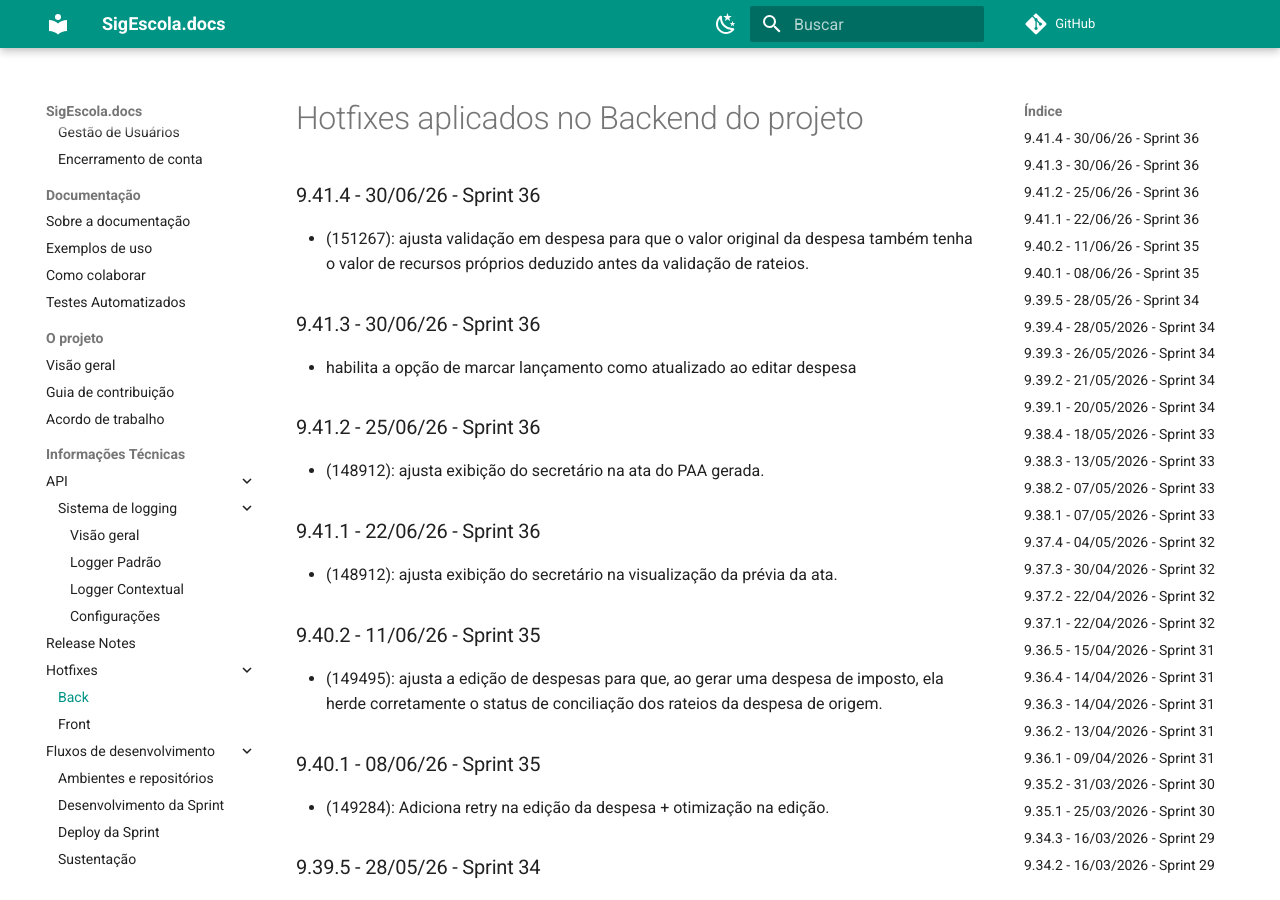
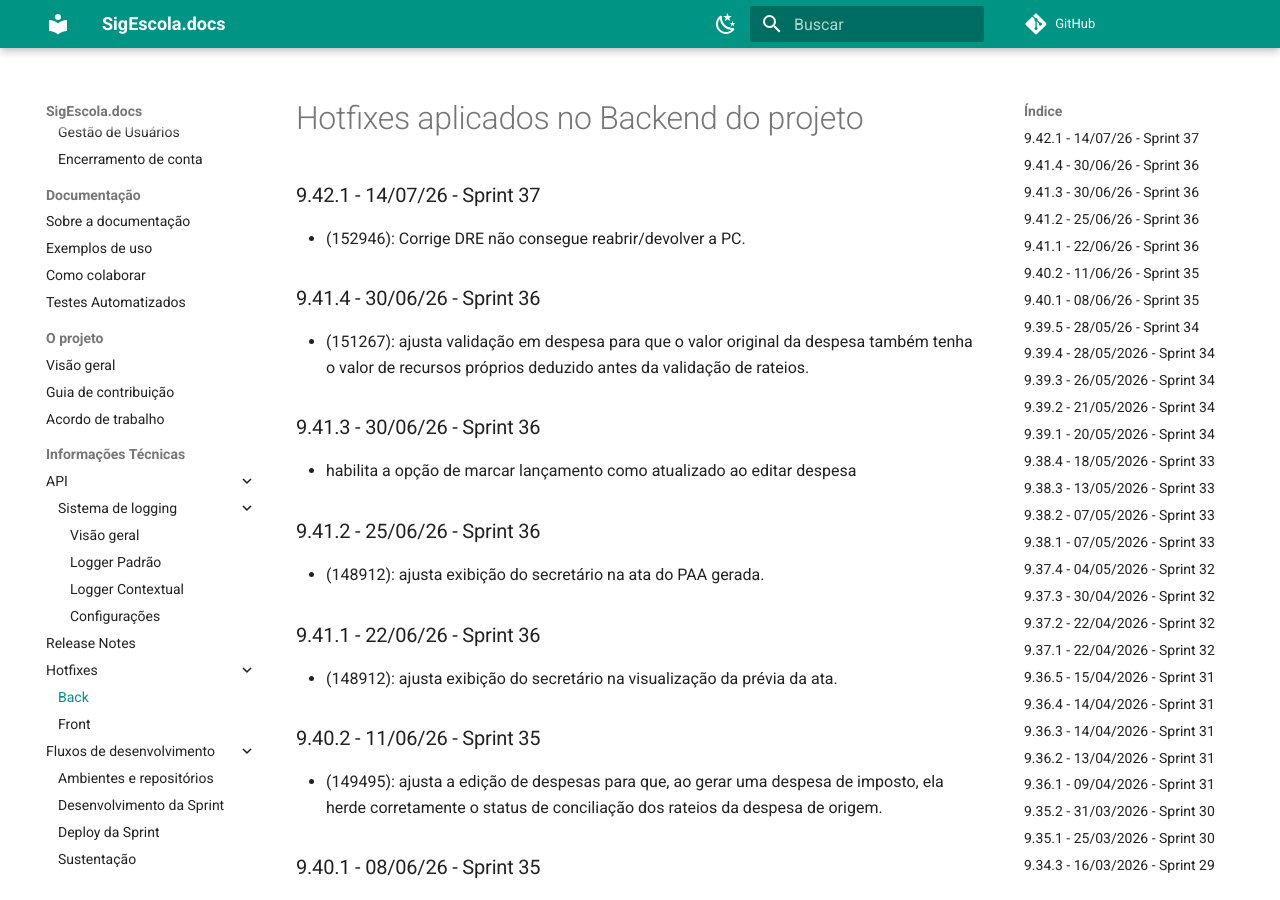
Before and after one commit to prefeiturasp/SME-PTRF-Docs, an MkDocs documentation site: the page built from docs/projeto/hotfixes_back.md, in a window 1280 px wide and 900 px high. Built offline with MkDocs 1.6.1 and Material for MkDocs 9.7.7, drawn with Linux system fonts in a browser that asks for light colours; comment, search, counter and statistics services are not loaded.

Commit message:
Add hotfix details for version 9.42.1

```diff
--- a/docs/projeto/hotfixes_back.md
+++ b/docs/projeto/hotfixes_back.md
@@ -1,4 +1,7 @@
 # Hotfixes aplicados no Backend do projeto
+
+### 9.42.1 - 14/07/26 - Sprint 37
+* (152946): Corrige DRE não consegue reabrir/devolver a PC.
 
 ### 9.41.4 - 30/06/26 - Sprint 36
 * (151267): ajusta validação em despesa para que o valor original da despesa também tenha o valor de recursos próprios deduzido antes da validação de rateios.
```
